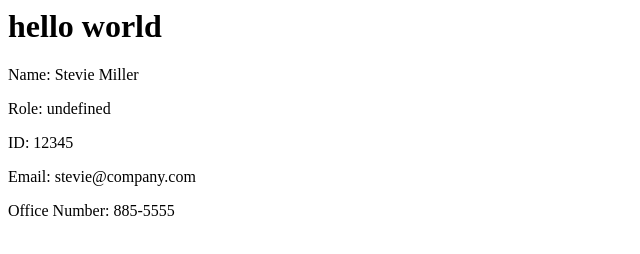
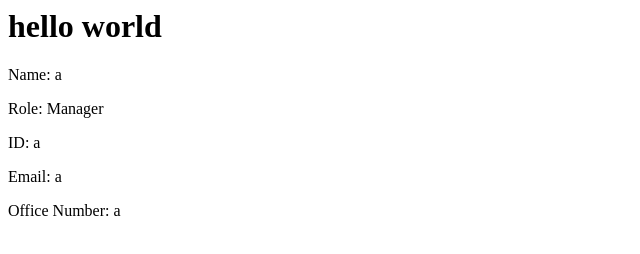
Before and after one commit to StevieMiller/team-awesome, a website: page index.html in a window 1280 px wide. Shown: the whole page, without its empty margins (0-640 px from the left). Drawn offline with Linux system fonts and the light colour scheme.

Commit message:
struggling with genHTML.js

```diff
--- a/index.html
+++ b/index.html
@@ -1,6 +1,6 @@
 <h1>hello world</h1>
-  <p>Name: Stevie Miller<p>
-  <p>Role: undefined<p>
-  <p>ID: 12345<p>
-  <p>Email: stevie@company.com<p>
-  <p>Office Number: 885-5555<p>
+  <p>Name: a<p>
+  <p>Role: Manager<p>
+  <p>ID: a<p>
+  <p>Email: a<p>
+  <p>Office Number: a<p>
--- a/index.js
+++ b/index.js
@@ -5,7 +5,7 @@ const Engineer = require('./lib/Engineer');
 const Intern = require('./lib/Intern');
 const Manager = require('./lib/Manager');
 
-const generateHTML = require('./src/generateHTML')
+const genHTML = require('./src/genHTML')
 
 let employees = [];
 
@@ -76,7 +76,7 @@ function askAgain() {
         if (answer.again === "yes") {
             init();
         } else {
-         let employeeRoster = generateHTML(employees);
+         let employeeRoster = genHTML(employees);
          fs.writeFile('index.html', employeeRoster, (err) => {
           if (err)
           console.log('err');
```
Also changed, not shown: src/genHTML.js (renamed from src/generateHTML.js, +3 -5 lines).
